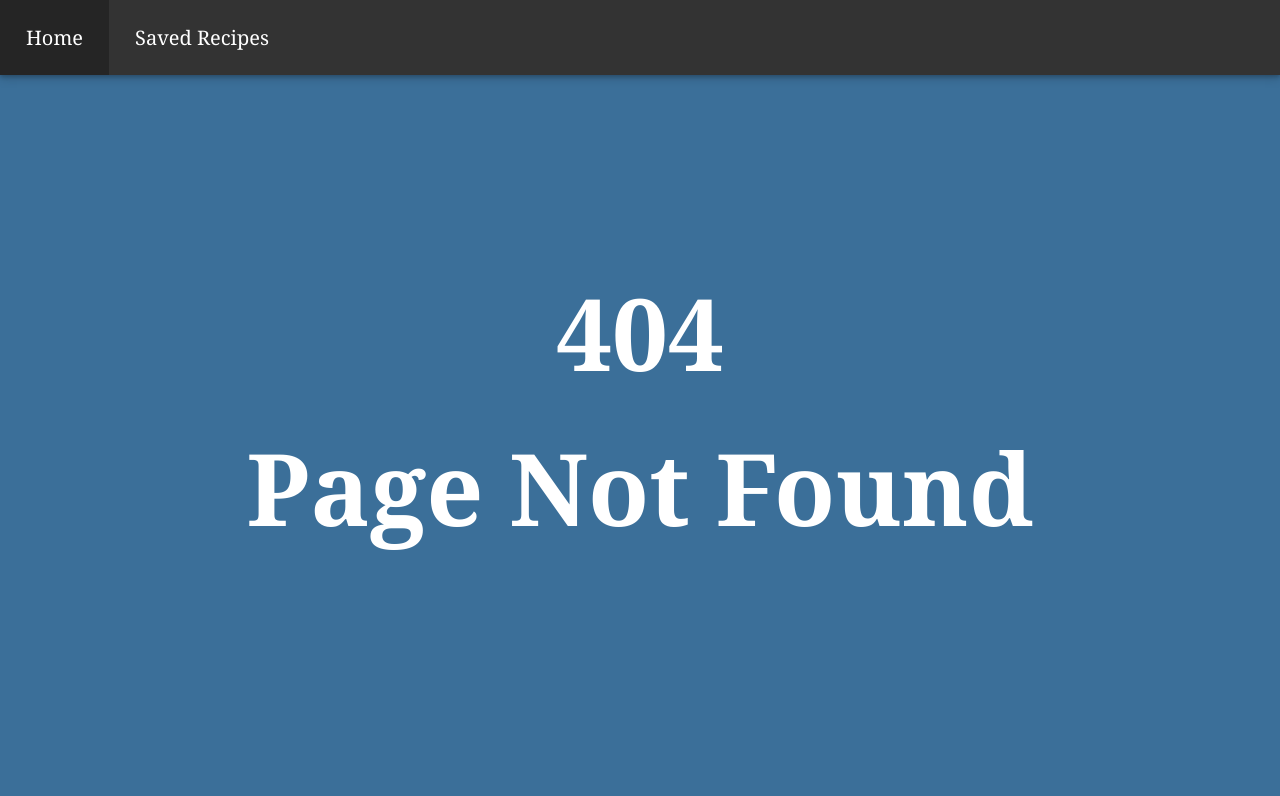
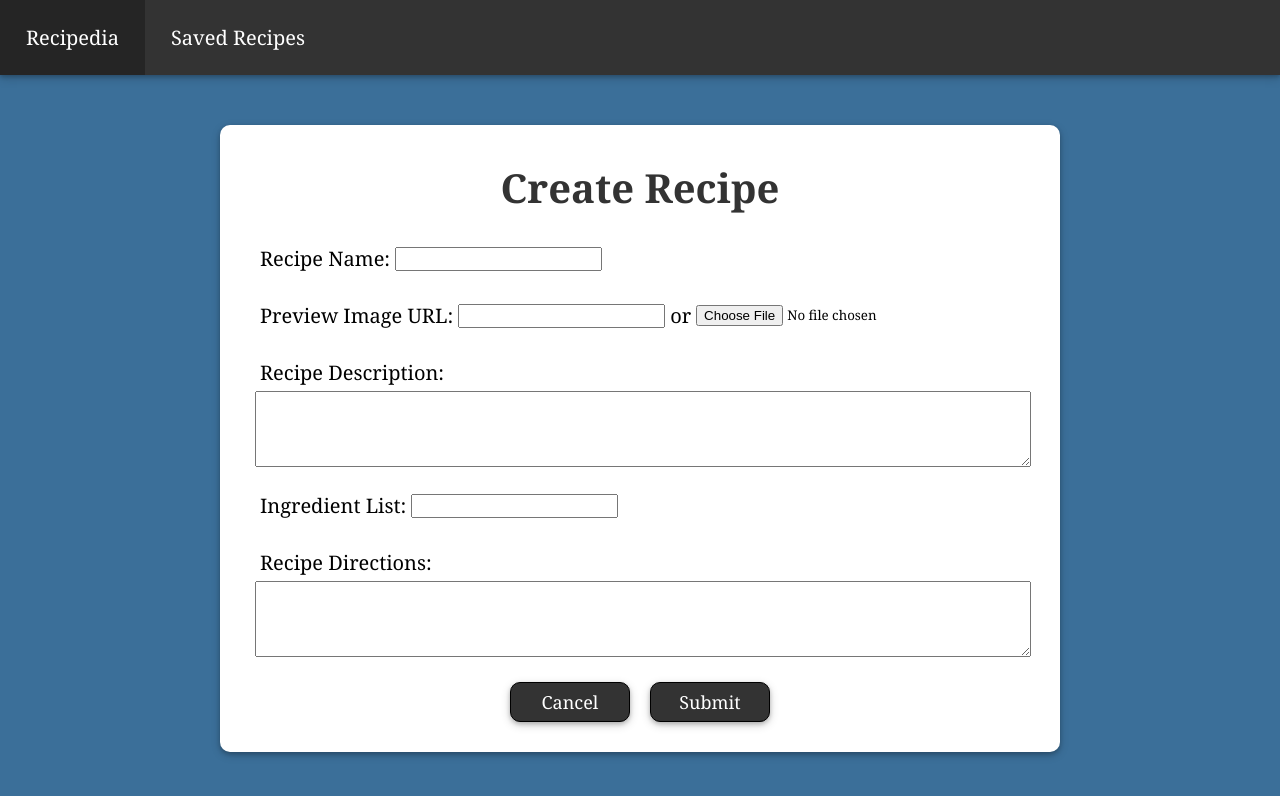
Before and after one commit to EthanHarter934/CS361-Main-Program, a React (Create React App) app in the folder app/: page /createrecipe in a window 1280 px wide. Before the commit this address had no page. Shown: the top 796 px of the page. Built offline with nearby package versions, Linux system fonts and the light colour scheme.

Commit message:
Added create recipe page

```diff
--- a/app/public/index.html
+++ b/app/public/index.html
@@ -24,7 +24,9 @@
       work correctly both with client-side routing and a non-root public URL.
       Learn how to configure a non-root public URL by running `npm run build`.
     -->
-    <title>React App</title>
+    <link rel="stylesheet" href="https://use.fontawesome.com/releases/v5.15.4/css/all.css" crossorigin="anonymous">
+
+    <title>Recipedia</title>
   </head>
   <body>
     <noscript>You need to enable JavaScript to run this app.</noscript>
--- a/app/src/App.css
+++ b/app/src/App.css
@@ -1,4 +1,4 @@
-h1, p, button, .link, li {
+h1, h3, p, button, .link, li, label, button, input, textarea {
   font-family: 'Corben', Georgia, Times, serif;
 }
 
@@ -16,26 +16,34 @@ h1 {
   text-align: center;
 }
 
-button {
-  width: 200px;
-  height: 70px;
-  margin: 20px;
-  border-radius: 10px;
-  background-color: #333;
-  font-size: 20px;
+h3 {
+  font-size: 30px;
+  line-height: 75px;
+  padding-top: 20px;
+  margin-top: -15px;
+  margin-bottom: 10px;
   color: white;
   text-align: center;
-  border-style: none;
-  box-shadow: 0 2px 4px 0 rgba(0, 0, 0, 0.2), 0 3px 10px 0 rgba(0, 0, 0, 0.19);
 }
 
 .link {
   font-size: 20px;
   color: white;
   text-decoration: none;
+  width: 200px;
+  height: 70px;
+  margin: 20px;
+  border-radius: 10px;
+  background-color: #333;
+  text-align: center;
+  border-style: none;
+  box-shadow: 0 2px 4px 0 rgba(0, 0, 0, 0.2), 0 3px 10px 0 rgba(0, 0, 0, 0.19);
+  display: flex;
+  flex-direction: column;
+  justify-content: center;
 }
 
-button:hover {
+.link:hover {
   background-color: #252525;
 }
 
@@ -99,21 +107,49 @@ button:hover {
 .saved-recipes ul li {
   width: 60%;
   border-style: solid;
+  border-width: 5px;
+  border-color: rgba(0, 0, 0, 0);
   border-radius: 10px;
   margin: 20px;
   display: flex;
   background-color: white;
+  box-shadow: 0 2px 4px 0 rgba(0, 0, 0, 0.2), 0 3px 10px 0 rgba(0, 0, 0, 0.19);
   height: 120px;
+  cursor: pointer;
 }
 
-img {
+.saved-recipes ul li:hover {
+  border-color: rgba(0, 0, 0, 0.2);
+}
+
+.preview-image {
   width: 100px;
-  height: auto;
+  height: 100px;
+  object-fit: cover;
   margin: 10px;
 }
 
+.delete {
+  width: 30px;
+  height: 30px;
+  align-self: center;
+  transform: translateX(-5px);
+  margin-left: 10px;
+  margin-right: 20px;
+  cursor: pointer;
+}
+
+.edit {
+  width: 30px;
+  height: 30px;
+  align-self: center;
+  margin-left: auto;
+  margin-right: 20px;
+  cursor: pointer;
+}
+
 .saved-recipes ul li p {
-  text-align: center;
+  text-align: left;
   margin-top: auto;
   margin-bottom: auto;
   float: left;
@@ -124,12 +160,97 @@ img {
   margin: 50px;
 }
 
-.edit {
-  margin-left: auto;
-  margin-right: 20px;
+.new-recipe {
+  width: 60px;
+  height: 60px;
+  border-radius: 100%;
+  border: none;
+  box-shadow: 0 2px 4px 0 rgba(0, 0, 0, 0.2), 0 3px 10px 0 rgba(0, 0, 0, 0.19);
+  position: fixed;
+  right: 30px;
+  bottom: 30px;
+  font-size: 26px;
+  cursor: pointer;
+  color: #333;
+  background-color: white;
+  display: flex;
+  justify-content: center;
+  flex-direction: column;
+  align-items: center;
+  text-decoration: none;
 }
 
-.delete {
-  margin-left: 10px;
-  margin-right: 20px;
+.new-recipe:hover {
+  right: 27px;
+  bottom: 27px;
+  height: 66px;
+  width: 66px;
+  border-radius: 33px;
+  font-size: 30px;
+  color: #252525;
 }
+
+.create-recipe {
+  background-color: white;
+  width: 800px;
+  height: auto;
+  border-radius: 10px;
+  margin: auto;
+  margin-top: 50px;
+  padding: 20px;
+  box-shadow: 0 2px 4px 0 rgba(0, 0, 0, 0.2), 0 3px 10px 0 rgba(0, 0, 0, 0.19);
+}
+
+.create-recipe h3 {
+  color: #333;
+  font-size: 40px;
+}
+
+.create-recipe-field {
+  margin: 10px;
+  display: flex;
+  justify-content: flex-start;
+  padding: 5px;
+  flex-wrap: wrap;
+}
+
+.create-recipe-field label {
+  margin: 5px;
+}
+
+#enter-name, #enter-url, #enter-ingredients {
+  align-items: center;
+}
+
+#enter-description, #enter-directions {
+  display: flex;
+  flex-direction: column;
+}
+
+.buttons {
+  display: flex;
+  justify-content: center;
+}
+
+.button {
+  margin: 10px;
+  width: 120px;
+  height: 40px;
+  border-radius: 10px;
+  border-style: solid;
+  border-width: 1px;
+  background-color: #333;
+  color: white;
+  font-size: 18px;
+  box-shadow: 0 2px 4px 0 rgba(0, 0, 0, 0.2), 0 3px 10px 0 rgba(0, 0, 0, 0.19);
+}
+
+.button:hover {
+  background-color: #252525;
+}
+
+textarea {
+  min-width: 100%;
+  max-width: 100%;
+  height: 70px;
+}
--- a/app/src/App.js
+++ b/app/src/App.js
@@ -3,6 +3,8 @@ import { BrowserRouter as Router, Routes, Route } from "react-router-dom";
 import NavBar from "./components/NavBar";
 import Home from "./pages/Home";
 import SavedRecipes from "./pages/SavedRecipes";
+import CreateRecipe from "./pages/CreateRecipe";
+import RecipeDetails from "./pages/RecipeDetails";
 import NotFound from "./pages/NotFound";
 
 function App() {
@@ -12,6 +14,8 @@ function App() {
       <Routes>
         <Route path="/" element={<Home />} />
         <Route path="/savedrecipes" element={<SavedRecipes />} />
+        <Route path="/createrecipe" element={<CreateRecipe />} />
+        <Route path="/recipedetails" element={<RecipeDetails />} />
         <Route path="*" element={<NotFound />} />
       </Routes>
     </Router>
--- a/app/src/components/NavBar.jsx
+++ b/app/src/components/NavBar.jsx
@@ -4,7 +4,7 @@ function NavBar() {
     return (
         <nav class="navbar">
             <ul>
-                <li><Link to="/">Home</Link></li>
+                <li><Link to="/">Recipedia</Link></li>
                 <li><Link to="/savedrecipes">Saved Recipes</Link></li>
             </ul>
         </nav>
--- a/app/src/data/recipes.js
+++ b/app/src/data/recipes.js
@@ -1,5 +1,5 @@
 var recipes = [
-    { id: 1, name: "Homemade Spaghetti Sauce with Ground Beef", imageURL: "https://www.modernhoney.com/wp-content/uploads/2023/02/TikTok-Million-Dollar-Baked-Spaghetti-1-crop-scaled.jpg" },
+    { id: 1, name: "Homemade Spaghetti With Sausage", imageURL: "https://www.modernhoney.com/wp-content/uploads/2023/02/TikTok-Million-Dollar-Baked-Spaghetti-1-crop-scaled.jpg" },
     { id: 2, name: "Ground Beef Tacos", imageURL: "https://www.onceuponachef.com/images/2023/08/Beef-Tacos-760x570.jpg" }
 ];
 
--- /dev/null
+++ b/app/src/pages/CreateRecipe.jsx
@@ -0,0 +1,32 @@
+import { Link } from "react-router-dom";
+
+function CreateRecipe() {
+    return (
+      <div class="create-recipe">
+        <h3>Create Recipe</h3>
+        <div class="create-recipe-field" id="enter-name">
+            <label>Recipe Name:</label> <input type="text" />
+        </div>
+        <div class="create-recipe-field" id="enter-url">
+            <label>Preview Image URL:</label> <input type="text" /> <label>or</label> <input type="file" id="imageUpload" accept="image/*" />
+        </div>
+        <div class="create-recipe-field" id="enter-description">
+            <label>Recipe Description:</label>
+            <textarea></textarea>
+        </div>
+        <div class="create-recipe-field" id="enter-ingredients">
+            <label>Ingredient List:</label> <input type="text" />
+        </div>
+        <div class="create-recipe-field" id="enter-directions">
+            <label>Recipe Directions:</label>
+            <textarea></textarea>
+        </div>
+        <div class="buttons">
+            <button class="button" id="cancel">Cancel</button>
+            <button class="button" id="submit">Submit</button>
+        </div>
+      </div>
+    );
+  }
+
+  export default CreateRecipe;
--- a/app/src/pages/Home.jsx
+++ b/app/src/pages/Home.jsx
@@ -4,8 +4,9 @@ function Home() {
   return (
     <div class="Home">
       <div class="title-button">
-        <h1>Website Title</h1>
-        <button><Link to="/savedrecipes" class="link">Saved Recipes</Link></button>
+        <h1>Recipedia</h1>
+        <h3>Create and save your personal recipes!</h3>
+        <Link to="/savedrecipes" class="link">Saved Recipes</Link>
       </div>
     </div>
   );
--- /dev/null
+++ b/app/src/pages/RecipeDetails.jsx
@@ -0,0 +1,9 @@
+import { Link } from "react-router-dom";
+
+function RecipeDetails() {
+    return (
+      <div></div>
+    );
+  }
+
+  export default RecipeDetails;
--- a/app/src/pages/SavedRecipes.jsx
+++ b/app/src/pages/SavedRecipes.jsx
@@ -1,4 +1,5 @@
 import recipes from "../data/recipes";
+import { Link } from "react-router-dom";
 
 function SavedRecipes() {
   return (
@@ -7,13 +8,14 @@ function SavedRecipes() {
       <ul>
         {recipes.map((recipe) => (
           <li key={recipe.id}>
-            <img src={recipe.imageURL}></img>
+            <img src={recipe.imageURL} class="preview-image"></img>
             <p>{recipe.name}</p>
-            <p class="edit">Edit</p>
-            <p class="delete">Delete</p>
+            <img src="edit.png" class="edit"></img>
+            <img src="trashcan.png" class="delete"></img>
           </li>
         ))}
       </ul>
+      <Link to="/createrecipe" class="new-recipe"><i class="fas fa-plus"></i></Link>
     </div>
   );
 }
```
Also changed, not shown: app/public/edit.png (added), app/public/manifest.json, app/public/trashcan.png (added).
